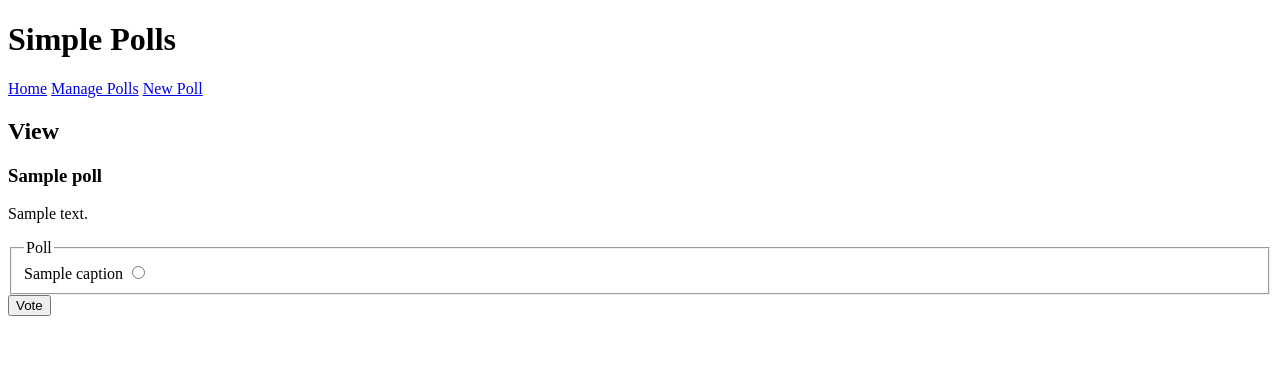
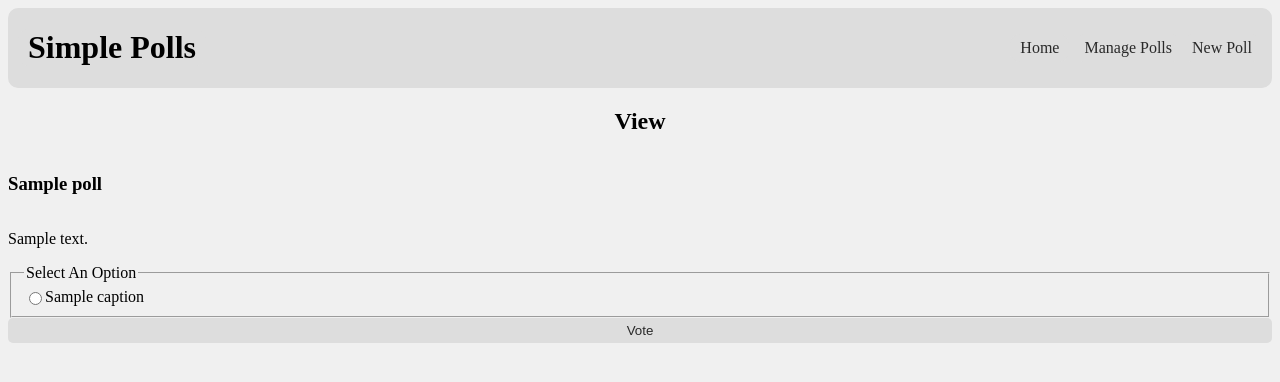
Before and after one commit to enchant97/simple-survey, a Python web app: template simple_polls/templates/poll/view.html in a window 1280 px wide. Shown: the top 382 px of the page. Run offline with Jinja, Linux system fonts and the light colour scheme; the template is opened without the code that fills it: most values are stand-ins (such as "Sample title", 1, 10 or a date in 2020).

Commit message:
add some css

```diff
--- /dev/null
+++ b/simple_polls/static/style.css
@@ -0,0 +1,83 @@
+:root {
+    --bg-col: #f0f0f0;
+    --main-col: #dddddd;
+    --sub-col: #aaaaaa;
+
+    --bnt-fg-col: #292929;
+}
+
+body {
+    background-color: var(--bg-col);
+}
+
+header {
+    text-align: center;
+}
+
+header :first-child{
+    background-color: var(--main-col);
+    border-radius: 10px;
+    padding-left: 10px;
+    padding-right: 10px;
+}
+
+header div nav {
+    display: flex;
+    align-items: center;
+    margin-left: auto;
+    padding: 5px;
+    gap: 10px;
+}
+
+table {
+    width: 100%;
+    border-collapse: collapse;
+}
+
+table thead {
+    text-align: left;
+    background-color: var(--main-col);
+}
+
+table thead tr th,
+table tbody tr td {
+    padding: 4px;
+}
+
+table tbody tr:last-child {
+    border-bottom: 4px solid var(--main-col);
+}
+
+a, button {
+    text-align: center;
+    text-decoration: none;
+    color: var(--bnt-fg-col);
+    padding: 5px;
+    background-color: var(--main-col);
+    border-radius: 5px;
+    border: none;
+}
+
+a:hover, button:hover {
+    transition-duration: 450ms;
+    cursor: pointer;
+    text-decoration: underline;
+    color: black;
+    background-color: var(--sub-col);
+}
+
+form {
+    display: flex;
+    flex-direction: column;
+}
+
+fieldset.poll-choices {
+    display: grid;
+    grid-template-columns: max-content auto;
+}
+
+.flex-center {
+    display: flex;
+    flex-direction: row;
+    align-items: center;
+}
--- a/simple_polls/templates/base.html
+++ b/simple_polls/templates/base.html
@@ -1,21 +1,27 @@
 <!DOCTYPE html>
 <html lang="en">
+
 <head>
     <meta charset="UTF-8">
     <meta name="viewport" content="width=device-width, initial-scale=1.0">
     <title>{% block title %}{% endblock %} | Simple Polls</title>
+    <link rel="stylesheet" href="{{ url_for('static', filename='style.css') }}">
 </head>
+
 <body>
     <header>
+        <div class="flex-center">
             <h1>Simple Polls</h1>
             <nav>
                 <a href="{{ url_for('home.index') }}">Home</a>
                 <a href="{{ url_for('poll.get_manage_polls') }}">Manage Polls</a>
                 <a href="{{ url_for('poll.get_new_poll') }}">New Poll</a>
             </nav>
+        </div>
         <h2>{{ self.title() }}</h2>
     </header>
     <main>{% block main %}{% endblock %}</main>
     <footer></footer>
 </body>
+
 </html>
--- a/simple_polls/templates/poll/manage.html
+++ b/simple_polls/templates/poll/manage.html
@@ -6,6 +6,7 @@
         <tr>
             <th>Title</th>
             <th>Expires</th>
+            <th></th>
             <th></th>
             <th></th>
             <th></th>
--- a/simple_polls/templates/poll/view.html
+++ b/simple_polls/templates/poll/view.html
@@ -4,11 +4,11 @@
 <form action="{{ url_for('poll.post_poll_vote', poll_id=poll.id) }}" method="post">
     <h3>{{ poll.title }}</h3>
     <p>{{ poll.description }}</p>
-    <fieldset>
-        <legend>Poll</legend>
+    <fieldset class="poll-choices">
+        <legend>Select An Option</legend>
         {% for choice in choices %}
+        <input type="radio" name="poll-choice" id="poll-choice-{{ choice.id }}" value="{{ choice.id }}" required>
         <label for="poll-choice-{{ choice.id }}">{{ choice.caption }}</label>
-        <input type="radio" name="poll-choice" id="poll-choice-{{ choice.id }}" value="{{ choice.id }}">
         {% endfor %}
     </fieldset>
     <button type="submit">Vote</button>
```
Lines whose indentation alone changed are shown as unchanged.
